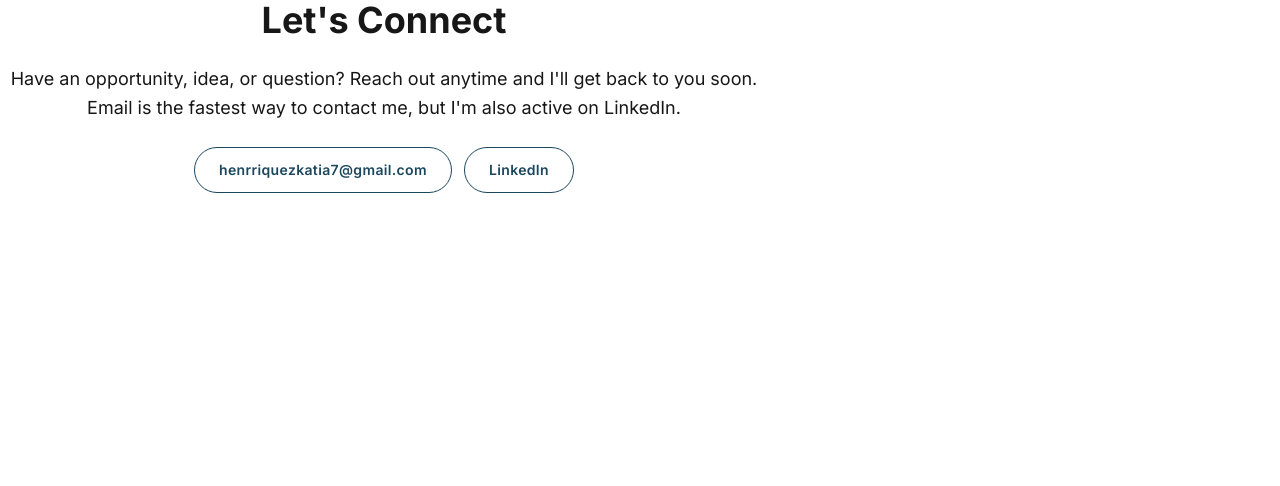
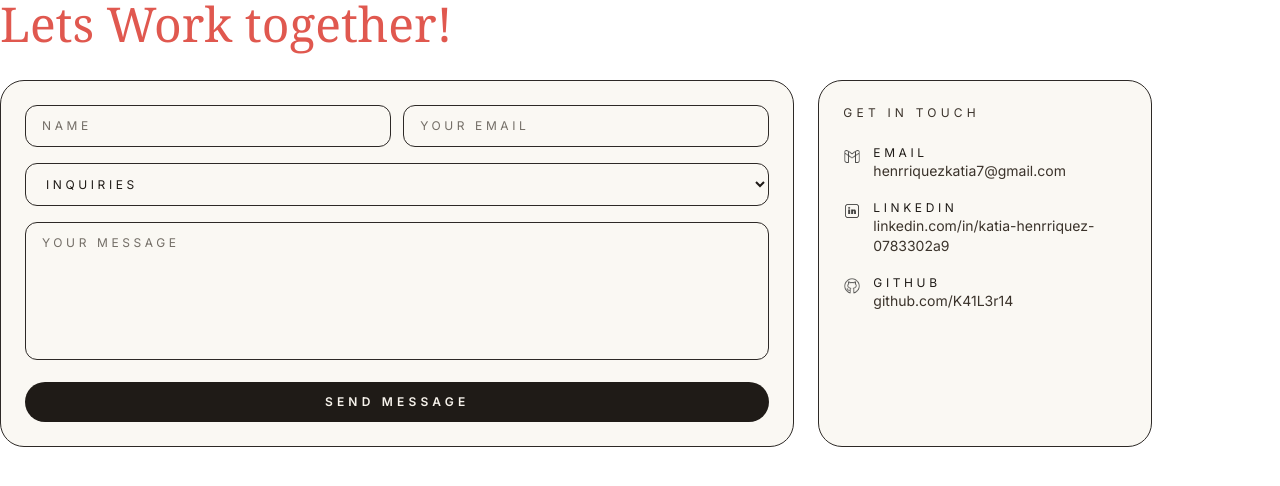
Before and after one commit to K41L3r14/portfolio, a Next.js app in the folder portfolio/: page /contactMe in a window 1280 px wide. Shown: the top 486 px of the page. Built offline with nearby package versions, Linux system fonts and the light colour scheme.

Commit message:
adding changes to the inquiry types.

```diff
--- a/portfolio/src/app/contactMe/page.tsx
+++ b/portfolio/src/app/contactMe/page.tsx
@@ -1,35 +1,124 @@
-const contactLinks = [
+import Image from "next/image";
+
+const inquiryTypes = [
+  "Web App Development",
+  "Landing Page",
+  "UI/UX Refresh",
+  "API and Backend",
+  "Maintenance and Support",
+  "Fullstack Development",
+  "Other"
+];
+
+const contactMethods = [
   {
+    label: "Email",
+    value: "henrriquezkatia7@gmail.com",
     href: "mailto:henrriquezkatia7@gmail.com",
-    label: "henrriquezkatia7@gmail.com",
+    icon: "/gmail.png",
   },
   {
+    label: "LinkedIn",
+    value: "linkedin.com/in/katia-henrriquez-0783302a9",
     href: "https://www.linkedin.com/in/katia-henrriquez-0783302a9/",
-    label: "LinkedIn",
+    icon: "/linkedin.png",
+  },
+  {
+    label: "GitHub",
+    value: "github.com/K41L3r14",
+    href: "https://github.com/K41L3r14",
+    icon: "/github.png",
   },
 ];
 
 export default function ContactMePage() {
   return (
-    <div className="w-full max-w-3xl space-y-6 text-center">
-      <h2 className="text-3xl font-bold sm:text-4xl">Let&apos;s Connect</h2>
-      <p className="text-base leading-relaxed sm:text-lg">
-        Have an opportunity, idea, or question? Reach out anytime and I&apos;ll
-        get back to you soon. Email is the fastest way to contact me, but I&apos;m
-        also active on LinkedIn.
-      </p>
-      <div className="flex flex-col items-center justify-center gap-3 sm:flex-row">
-        {contactLinks.map((link) => (
-          <a
-            key={link.href}
-            href={link.href}
-            target={link.href.startsWith("http") ? "_blank" : undefined}
-            rel={link.href.startsWith("http") ? "noreferrer" : undefined}
-            className="w-full rounded-full border border-[#1b475D] px-6 py-3 text-sm font-semibold tracking-wide text-[#1b475D] transition hover:bg-[#1b475D] hover:text-white sm:w-auto"
-          >
-            {link.label}
-          </a>
-        ))}
+    <div className="w-full max-w-6xl space-y-8">
+      <h2 className="font-serif text-4xl text-[#e0584f] sm:text-5xl">
+        Lets Work together!
+      </h2>
+
+      <div className="grid gap-6 lg:grid-cols-[minmax(0,1fr)_minmax(220px,0.42fr)]">
+        <div className="rounded-3xl border border-[#2d2926] bg-[#f7f3ec]/60 p-4 sm:p-6">
+          <form className="space-y-4">
+            <div className="grid gap-3 sm:grid-cols-2">
+              <input
+                type="text"
+                name="name"
+                placeholder="NAME"
+                className="w-full rounded-xl border border-[#2d2926] bg-transparent px-4 py-3 text-xs uppercase tracking-[0.3em] outline-none placeholder:text-[#3b332b]/70 focus:border-[#e0584f]"
+              />
+              <input
+                type="email"
+                name="email"
+                placeholder="YOUR EMAIL"
+                className="w-full rounded-xl border border-[#2d2926] bg-transparent px-4 py-3 text-xs uppercase tracking-[0.3em] outline-none placeholder:text-[#3b332b]/70 focus:border-[#e0584f]"
+              />
+            </div>
+
+            <select
+              name="inquiryType"
+              defaultValue=""
+              className="w-full rounded-xl border border-[#2d2926] bg-transparent px-4 py-3 text-xs uppercase tracking-[0.3em] text-[#1f1b17] outline-none focus:border-[#e0584f]"
+            >
+              <option value="" disabled>
+                INQUIRIES
+              </option>
+              {inquiryTypes.map((type) => (
+                <option key={type} value={type}>
+                  {type}
+                </option>
+              ))}
+            </select>
+
+            <textarea
+              name="message"
+              placeholder="YOUR MESSAGE"
+              rows={7}
+              className="w-full resize-none rounded-xl border border-[#2d2926] bg-transparent px-4 py-3 text-xs uppercase tracking-[0.3em] outline-none placeholder:text-[#3b332b]/70 focus:border-[#e0584f]"
+            />
+
+            <a
+              href="mailto:henrriquezkatia7@gmail.com?subject=Portfolio%20Inquiry"
+              className="inline-flex w-full items-center justify-center rounded-full bg-[#1f1b17] px-6 py-3 text-xs font-semibold uppercase tracking-[0.35em] text-[#f7f3ec] transition-colors hover:bg-[#e0584f]"
+            >
+              Send Message
+            </a>
+          </form>
+        </div>
+
+        <aside className="rounded-3xl border border-[#2d2926] bg-[#f7f3ec]/60 p-5 sm:p-6">
+          <p className="mb-6 text-xs uppercase tracking-[0.35em] text-[#3b332b]">
+            Get in Touch
+          </p>
+          <div className="space-y-5">
+            {contactMethods.map((method) => (
+              <a
+                key={method.label}
+                href={method.href}
+                target={method.href.startsWith("http") ? "_blank" : undefined}
+                rel={method.href.startsWith("http") ? "noreferrer" : undefined}
+                className="group flex items-start gap-3"
+              >
+                <Image
+                  src={method.icon}
+                  alt={method.label}
+                  width={18}
+                  height={18}
+                  className="mt-0.5 object-contain opacity-80 transition group-hover:opacity-100"
+                />
+                <div>
+                  <p className="text-xs uppercase tracking-[0.3em] text-[#1f1b17]">
+                    {method.label}
+                  </p>
+                  <p className="text-sm leading-snug text-[#3b332b]">
+                    {method.value}
+                  </p>
+                </div>
+              </a>
+            ))}
+          </div>
+        </aside>
       </div>
     </div>
   );
--- a/portfolio/src/app/page.tsx
+++ b/portfolio/src/app/page.tsx
@@ -165,7 +165,7 @@ export default function Home() {
         id="contactMe"
         className="min-h-screen snap-start bg-[#f7f3ec] px-4 py-16 text-[#1f1b17] flex items-center justify-center"
       >
-        <div className="mx-auto flex w-full max-w-4xl items-center justify-center">
+        <div className="mx-auto flex w-full max-w-6xl items-center justify-center">
           <ContactMePage />
         </div>
       </section>
--- a/portfolio/src/app/projects/page.tsx
+++ b/portfolio/src/app/projects/page.tsx
@@ -1,34 +1,117 @@
-const projects = [
+"use client";
+
+import Image from "next/image";
+import { useState } from "react";
+
+type Project = {
+  title: string;
+  stack: string;
+  summary: string;
+  video?: string;
+  slideshow?: string[];
+};
+
+const projects: Project[] = [
   {
-    title: "Edge Log Analyzer",
-    stack: "Next.js + TypeScript",
+    title: "Ripple Effects",
+    stack: "Frontend Project",
     summary:
-      "Interactive dashboard for filtering production logs in real-time with shareable insights for on-call teammates.",
+      "Interactive visual effects project focused on smooth motion and polished interface behavior.",
+    video: "/videos/Ripple-Effects.mp4",
   },
   {
-    title: "Service Status Hub",
-    stack: "Node.js + PostgreSQL",
+    title: "Buckle Chatbot",
+    stack: "Conversational Interface",
     summary:
-      "Self-serve status page that surfaces incidents, proactive alerts, and automated runbook links for partner teams.",
+      "Chatbot experience for Buckle with a guided conversational flow and responsive UI behavior.",
+    video: "/videos/chatbot-Buckle.mp4",
   },
   {
-    title: "Design Token System",
-    stack: "React + Tailwind CSS",
+    title: "Obserra",
+    stack: "Audit Management Platform",
     summary:
-      "Unified token pipeline that keeps marketing and app surfaces visually consistent while enabling rapid iteration.",
+      "Role-based workflow platform for managing audits, tasks, and account controls across teams.",
+    slideshow: [
+      "/Obserra-photos/WelcomeObserraPage.png",
+      "/Obserra-photos/ManageAllAccountsAndRolesAdminRole.png",
+      "/Obserra-photos/ViewPendingTasksForAuditAdminRole.png",
+      "/Obserra-photos/AuditorRole.png",
+      "/Obserra-photos/AuditIntakeCoordinatorRole.png",
+      "/Obserra-photos/TasksAssigningCoordinatorRole.png",
+      "/Obserra-photos/ViewControlsAndTasksCoordinatorRole.png",
+      "/Obserra-photos/ProgressOnTasksContributorRole.png",
+    ],
   },
 ];
+
+function ObserraSlideshow({ slides }: { slides: string[] }) {
+  const [currentIndex, setCurrentIndex] = useState(0);
+
+  const showPrevious = () => {
+    setCurrentIndex((prev) => (prev === 0 ? slides.length - 1 : prev - 1));
+  };
+
+  const showNext = () => {
+    setCurrentIndex((prev) => (prev === slides.length - 1 ? 0 : prev + 1));
+  };
+
+  return (
+    <div className="mb-4 space-y-3">
+      <div className="relative aspect-video w-full overflow-hidden rounded-xl border border-[#d3c8b6] bg-[#f0ebe3]">
+        <Image
+          src={slides[currentIndex]}
+          alt={`Obserra slide ${currentIndex + 1}`}
+          fill
+          sizes="(min-width: 1024px) 40vw, 90vw"
+          className="object-contain"
+        />
+      </div>
+      <div className="flex items-center justify-between gap-2">
+        <button
+          type="button"
+          onClick={showPrevious}
+          className="rounded border border-[#1f1b17] px-3 py-1 text-xs uppercase tracking-[0.2em] transition-colors hover:bg-[#1f1b17] hover:text-[#f7f3ec]"
+        >
+          Prev
+        </button>
+        <p className="text-xs uppercase tracking-[0.2em] text-[#3b332b]">
+          {currentIndex + 1} / {slides.length}
+        </p>
+        <button
+          type="button"
+          onClick={showNext}
+          className="rounded border border-[#1f1b17] px-3 py-1 text-xs uppercase tracking-[0.2em] transition-colors hover:bg-[#1f1b17] hover:text-[#f7f3ec]"
+        >
+          Next
+        </button>
+      </div>
+    </div>
+  );
+}
 
 export default function ProjectsPage() {
   return (
     <div className="w-full max-w-5xl space-y-8 text-center lg:text-left">
       <h2 className="text-3xl font-bold sm:text-4xl">Projects</h2>
-      <div className="grid gap-6 lg:grid-cols-2">
+      <div className="grid gap-6 lg:grid-cols-1">
         {projects.map((project) => (
           <article
             key={project.title}
             className="rounded-2xl bg-white/70 p-6 text-left text-[#1f1f1f] shadow-lg"
           >
+            {project.video && (
+              <div className="mb-4 overflow-hidden rounded-xl border border-[#d3c8b6] bg-[#f0ebe3]">
+                <video
+                  className="aspect-video w-full"
+                  controls
+                  preload="metadata"
+                >
+                  <source src={project.video} type="video/mp4" />
+                  Your browser does not support the video tag.
+                </video>
+              </div>
+            )}
+            {project.slideshow && <ObserraSlideshow slides={project.slideshow} />}
             <p className="text-xs font-semibold uppercase tracking-wide text-[#1b475D]">
               {project.stack}
             </p>
--- a/portfolio/tailwind.config.ts
+++ b/portfolio/tailwind.config.ts
@@ -1,6 +1,5 @@
 // tailwind.config.ts
 import type { Config } from "tailwindcss";
-import daisyui from "daisyui";
 
 const config = {
   content: [
@@ -10,7 +9,6 @@ const config = {
   theme: {
     extend: {},
   },
-  plugins: [daisyui],
 } satisfies Config;
 
 export default config;
```
Also changed, not shown: 1 other file (tests, documents, lock files or other folders).
